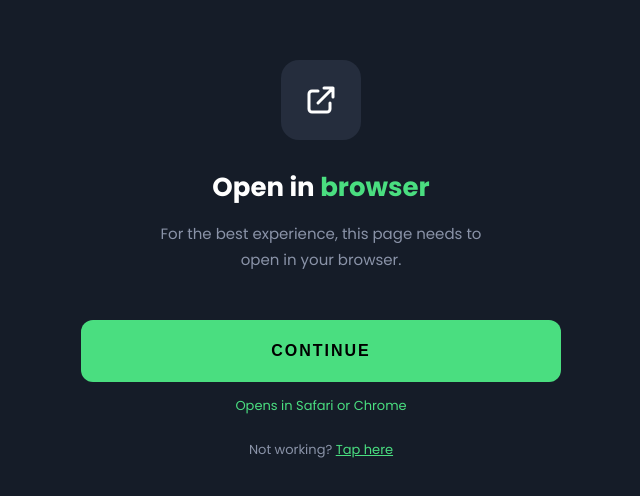
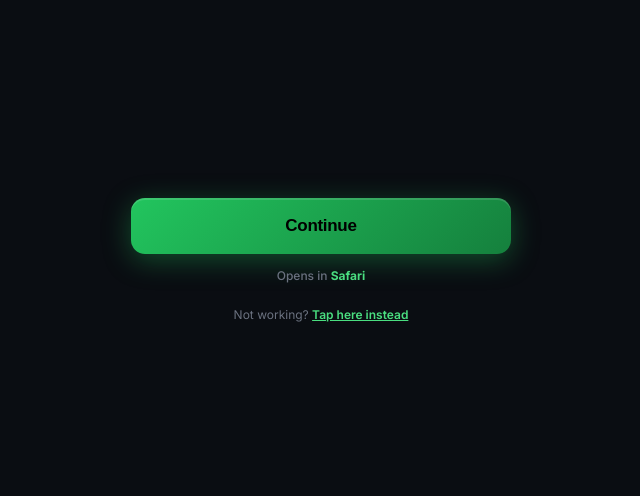
Before and after one commit to zachm17/pre-lander, a plain HTML site: page index.html in a window 1280 px wide. Shown: the part 140-636 px from the top of the page, without its empty margins (319-959 px from the left). Drawn offline with Linux system fonts and the light colour scheme.

Commit message:
Update index.html

```diff
--- a/index.html
+++ b/index.html
@@ -3,198 +3,121 @@
 <head>
     <meta charset="UTF-8">
     <meta name="viewport" content="width=device-width, initial-scale=1.0, maximum-scale=1.0, user-scalable=no">
-    <title>Open in Browser</title>
-    <link href="https://fonts.googleapis.com/css2?family=Poppins:wght@400;600;700;800;900&display=swap" rel="stylesheet">
+    <title>Continue</title>
+    <link href="https://fonts.googleapis.com/css2?family=Inter:wght@400;500;600;700;800;900&display=swap" rel="stylesheet">
     <style>
-        * {
-            margin: 0;
-            padding: 0;
-            box-sizing: border-box;
-        }
-
+        * { margin: 0; padding: 0; box-sizing: border-box; }
         body {
-            background: #151c28;
-            font-family: 'Poppins', sans-serif;
+            background: #0a0d12;
+            font-family: 'Inter', -apple-system, sans-serif;
             min-height: 100vh;
             display: flex;
             justify-content: center;
             align-items: center;
-            padding: 40px 20px;
+            padding: 24px 16px;
         }
-
         .wrapper {
             width: 100%;
-            max-width: 480px;
+            max-width: 380px;
             display: flex;
             flex-direction: column;
             align-items: center;
         }
-
-        .icon-box {
-            width: 80px;
-            height: 80px;
-            background: #252d3d;
-            border-radius: 18px;
-            display: flex;
-            justify-content: center;
-            align-items: center;
-            margin-bottom: 28px;
-        }
-
-        .icon-box svg {
-            width: 36px;
-            height: 36px;
-            color: #ffffff;
-        }
-
-        .title {
-            font-size: 26px;
-            font-weight: 700;
-            color: #ffffff;
-            text-align: center;
-            margin-bottom: 14px;
-        }
-
-        .title span {
-            color: #4ade80;
-        }
-
-        .subtitle {
-            font-size: 15px;
-            color: #8a93a8;
-            text-align: center;
-            line-height: 1.7;
-            margin-bottom: 48px;
-            max-width: 340px;
-        }
-
         .cta-button {
-            background: #4ade80;
-            color: #000000;
-            font-size: 16px;
+            background: linear-gradient(135deg, #22c55e, #15803d);
+            color: #000;
+            font-size: 17px;
             font-weight: 900;
-            padding: 22px 0;
-            border-radius: 12px;
+            padding: 18px 0;
+            border-radius: 14px;
             border: none;
             cursor: pointer;
-            text-transform: uppercase;
-            letter-spacing: 2px;
+            letter-spacing: -0.3px;
             width: 100%;
-            transition: background 0.2s ease;
+            transition: all 0.22s;
+            box-shadow: 0 6px 28px rgba(34,197,94,0.35), 0 2px 0 rgba(255,255,255,0.12) inset;
+            display: flex;
+            align-items: center;
+            justify-content: center;
+            gap: 10px;
         }
-
-        .cta-button:hover {
-            background: #22c55e;
+        .cta-button:active { transform: scale(0.97); }
+        .cta-arrow {
+            width: 26px; height: 26px; border-radius: 50%;
+            background: rgba(0,0,0,0.18);
+            display: flex; align-items: center; justify-content: center;
+            font-size: 12px; flex-shrink: 0;
         }
-
-        .cta-button:active {
-            transform: translateY(1px);
-        }
-
         .sub-text {
             margin-top: 14px;
-            font-size: 13px;
-            color: #4ade80;
+            font-size: 12px;
+            color: #6b7280;
             text-align: center;
+            font-weight: 500;
         }
-
+        .sub-text span { color: #4ade80; font-weight: 700; }
         .fallback-text {
             margin-top: 24px;
-            font-size: 13px;
-            color: #8a93a8;
+            font-size: 12px;
+            color: #6b7280;
             text-align: center;
             opacity: 0;
             transition: opacity 0.3s ease;
         }
+        .fallback-text.visible { opacity: 1; }
+        .fallback-text a { color: #4ade80; text-decoration: underline; font-weight: 600; }
 
-        .fallback-text.visible {
-            opacity: 1;
-        }
-
-        .fallback-text a {
-            color: #4ade80;
-            text-decoration: underline;
+        @media (max-width: 480px) {
+            .cta-button { font-size: 15px; padding: 16px 0; border-radius: 12px; }
+            .sub-text { font-size: 11px; }
         }
     </style>
 </head>
 <body>
     <div class="wrapper">
-        <div class="icon-box">
-            <svg xmlns="http://www.w3.org/2000/svg" fill="none" viewBox="0 0 24 24" stroke="currentColor" stroke-width="2">
-                <path stroke-linecap="round" stroke-linejoin="round" d="M10 6H6a2 2 0 00-2 2v10a2 2 0 002 2h10a2 2 0 002-2v-4M14 4h6m0 0v6m0-6L10 14" />
-            </svg>
-        </div>
-        <h1 class="title">Open in <span>browser</span></h1>
-        <p class="subtitle">For the best experience, this page needs to open in your browser.</p>
-        <button class="cta-button" onclick="handleContinue()">Continue</button>
-        <p class="sub-text">Opens in Safari or Chrome</p>
-        <p class="fallback-text">Not working? <a href="#" id="fallback-link">Tap here</a></p>
+        <button class="cta-button" onclick="handleContinue()">
+            Continue
+        </button>
+        <p class="sub-text">Opens in <span>Safari</span></p>
+        <p class="fallback-text">Not working? <a href="#" id="fallback-link">Tap here instead</a></p>
     </div>
 
     <script>
-    // Default destination if no dest= param is provided.
-    // This ensures TikTok crawlers, manual reviewers, and anyone visiting
-    // the prelander URL directly always sees a working page.
-    // CHANGE THIS to whichever main lander you want as your default.
     const DEFAULT_DEST = 'https://ttfndme.com/';
 
     function buildDestUrl() {
-        // Get everything after dest= as the raw destination
         const fullUrl = window.location.href;
         const destIndex = fullUrl.indexOf('dest=');
-
         let dest;
-
         if (destIndex === -1) {
-            // No dest param - fall back to default
             dest = DEFAULT_DEST;
         } else {
-            // Extract everything after dest=
             dest = fullUrl.substring(destIndex + 5);
-
-            // Decode if it was encoded
-            try {
-                dest = decodeURIComponent(dest);
-            } catch (e) {}
-
-            // If dest is empty for some reason, use default
-            if (!dest) {
-                dest = DEFAULT_DEST;
-            }
+            try { dest = decodeURIComponent(dest); } catch (e) {}
+            if (!dest) dest = DEFAULT_DEST;
         }
-
-        // Forward s1 (campaign name from TikTok macro) to the destination URL
         const currentParams = new URLSearchParams(window.location.search);
         const s1 = currentParams.get('s1');
-
         if (s1) {
             const separator = dest.includes('?') ? '&' : '?';
             dest = dest + separator + 's1=' + encodeURIComponent(s1);
         }
-
         return dest;
     }
 
-    function isAndroid() {
-        return /Android/.test(navigator.userAgent);
-    }
+    function isAndroid() { return /Android/.test(navigator.userAgent); }
 
     function convertToBrowserUrl(url) {
         try {
             const urlObj = new URL(url);
             const hostname = urlObj.hostname;
             const pathAndQuery = urlObj.pathname + urlObj.search + urlObj.hash;
-
             if (isAndroid()) {
-                // Android: use intent:// scheme
                 return 'intent://' + hostname + pathAndQuery + '#Intent;scheme=https;end;';
             } else {
-                // iOS: use x-safari-https:// scheme
                 return url.replace(/^https:\/\//, 'x-safari-https://').replace(/^http:\/\//, 'x-safari-http://');
             }
-        } catch (e) {
-            return url;
-        }
+        } catch (e) { return url; }
     }
 
     function handleContinue() {
@@ -203,28 +126,20 @@
         window.location.href = browserUrl;
     }
 
-    // Set up fallback link on page load
     document.addEventListener('DOMContentLoaded', function() {
         const dest = buildDestUrl();
-        const fallbackLink = document.getElementById('fallback-link');
-        const fallbackText = document.querySelector('.fallback-text');
+        document.getElementById('fallback-link').href = convertToBrowserUrl(dest);
 
-        // Fallback link uses browser breakout (always works now since dest always exists)
-        fallbackLink.href = convertToBrowserUrl(dest);
+        // Auto-detect browser name
+        document.querySelector('.sub-text').innerHTML = 'Opens in <span>' + (isAndroid() ? 'Chrome' : 'Safari') + '</span>';
 
-        // Check if user has visited before (refresh)
-        const hasVisited = sessionStorage.getItem('prelander_visited');
-
-        if (hasVisited) {
-            // Show immediately on refresh
-            fallbackText.classList.add('visible');
+        // Fallback
+        var fallback = document.querySelector('.fallback-text');
+        if (sessionStorage.getItem('prelander_visited')) {
+            fallback.classList.add('visible');
         } else {
-            // First visit - mark as visited and show after delay
             sessionStorage.setItem('prelander_visited', 'true');
-
-            setTimeout(function() {
-                fallbackText.classList.add('visible');
-            }, 4000);
+            setTimeout(function() { fallback.classList.add('visible'); }, 2500);
         }
     });
     </script>
```
